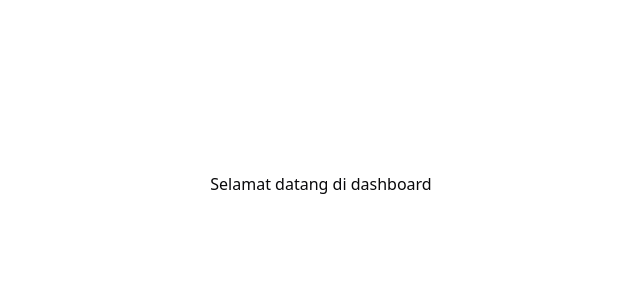
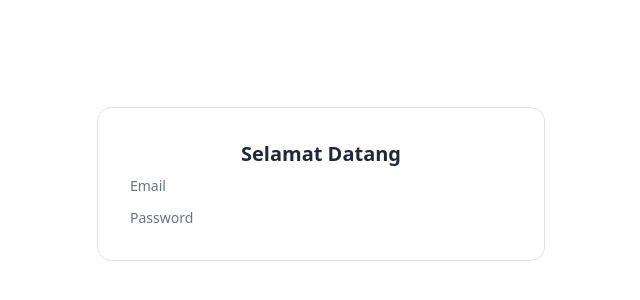
Before and after one commit to whatyuupratama/rekber-b, a Next.js app: page /dashboard in a window 1280 px wide. Shown: the part 216-516 px from the top of the page, without its empty margins (319-959 px from the left). Built offline with nearby package versions, Linux system fonts and the light colour scheme.

Commit message:
add : login section

```diff
--- a/src/app/auth/login/page.tsx
+++ b/src/app/auth/login/page.tsx
@@ -27,6 +27,11 @@ export default function Login() {
 
   const handleSubmit = async (e: React.FormEvent<HTMLFormElement>) => {
     e.preventDefault();
+    const email = e.currentTarget.email.value;
+    const password = e.currentTarget.password.value;
+
+    document.cookie = `email=${email}`;
+    document.cookie = `password=${password}`;
     setIsLoading(true);
     setTimeout(() => {
       setIsLoading(false);
--- a/src/app/dashboard/page.tsx
+++ b/src/app/dashboard/page.tsx
@@ -1,11 +1,39 @@
-import React from 'react';
+'use client';
 
-const Dashboard = () => {
+import { useEffect, useState } from 'react';
+
+const getCookie = (name: string): string | undefined => {
+  const value = `; ${document.cookie}`;
+  const parts = value.split(`; ${name}=`);
+  if (parts.length === 2) return parts.pop()?.split(';').shift();
+};
+
+export default function DashboardPage() {
+  const [email, setEmail] = useState('');
+  const [password, setPassword] = useState('');
+
+  useEffect(() => {
+    setEmail(getCookie('email') || '');
+    setPassword(getCookie('password') || '');
+  }, []);
+
   return (
-    <div className='flex w-screen h-screen items-center justify-center'>
-      Selamat datang di dashboard
+    <div className='min-h-screen flex items-center justify-center '>
+      <div className='bg-white border rounded-xl p-8 w-full max-w-md flex flex-col items-center space-y-6'>
+        <h1 className='text-xl font-bold text-gray-800 mb-2'>
+          Selamat Datang{' '}
+        </h1>
+        <div className='w-full space-y-3'>
+          <div className='flex flex-col'>
+            <span className='text-gray-500 text-sm'>Email</span>
+            <span className='font-medium text-gray-800'>{email}</span>
+          </div>
+          <div className='flex flex-col'>
+            <span className='text-gray-500 text-sm'>Password</span>
+            <span className='font-medium text-gray-800'>{password}</span>
+          </div>
+        </div>
+      </div>
     </div>
   );
-};
-
-export default Dashboard;
+}
```
